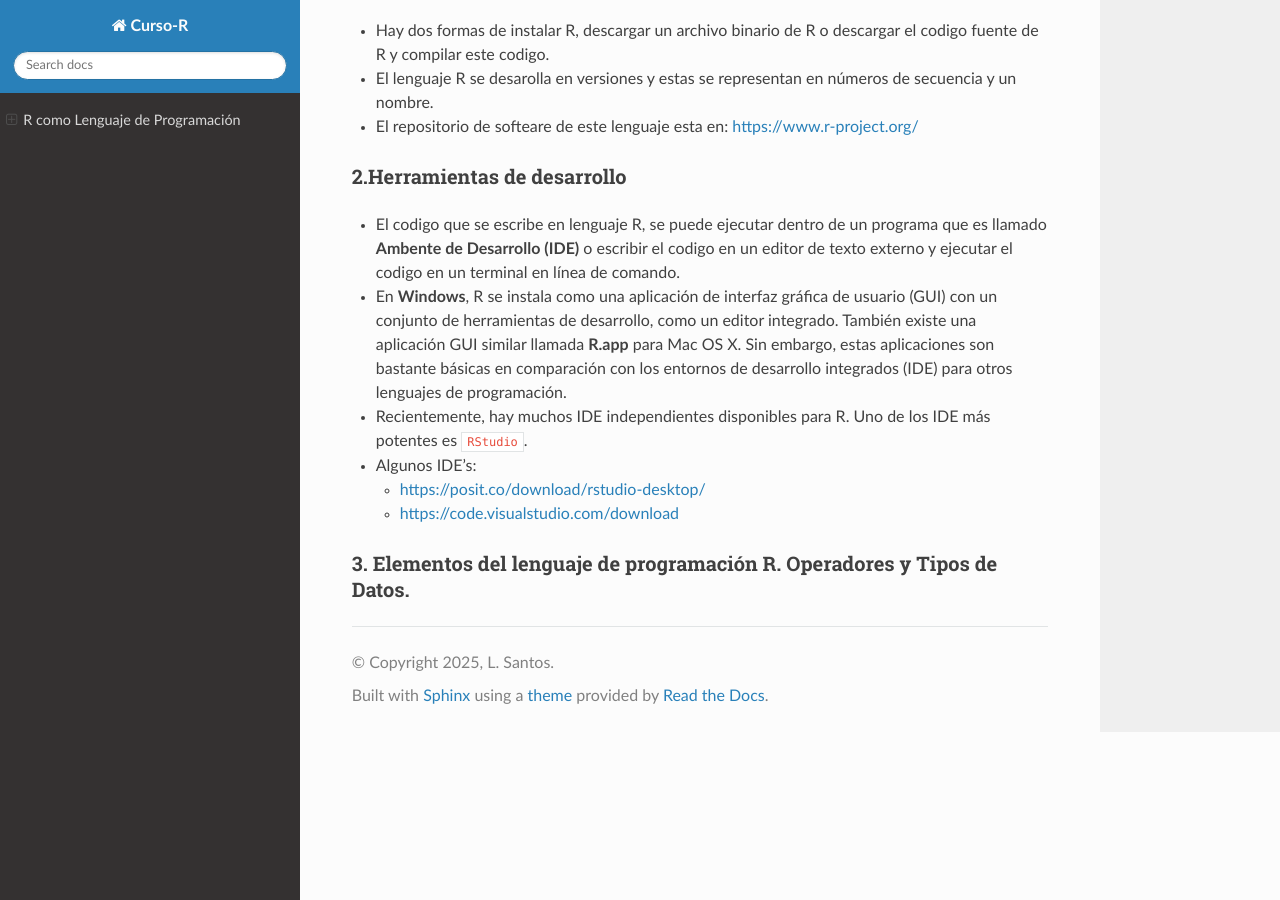
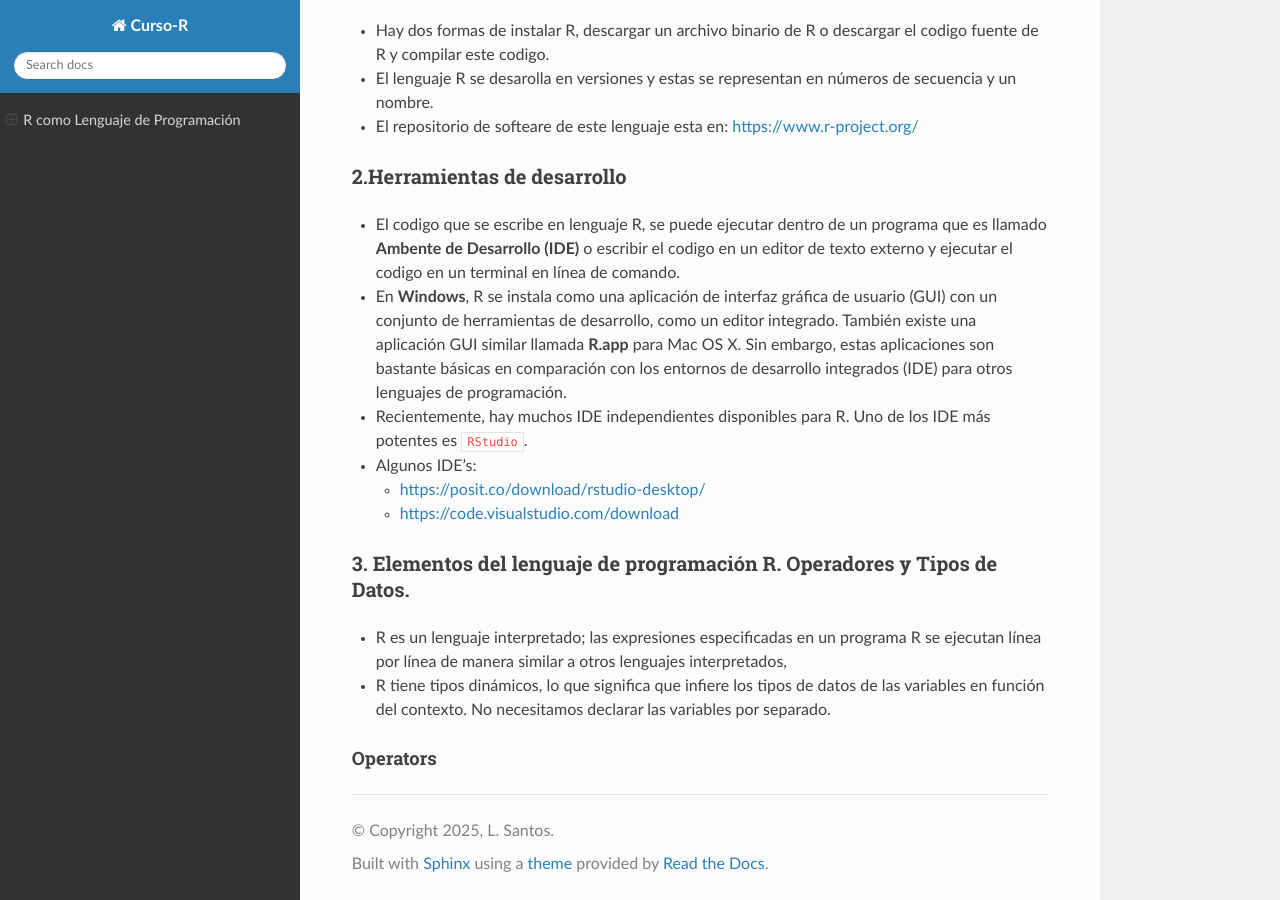
Before and after one commit to matecom57/santosg57-curso-r, a Sphinx documentation site: the page built from docs/source/Clase-03/clase-03.rst, in a window 1280 px wide and 900 px high, scrolled down 965 px. Built offline with Sphinx 7.4.7 and the Read the Docs theme 3.1.0, drawn with Linux system fonts in a browser that asks for light colours.

Commit message:
Test comité

```diff
--- a/docs/source/Clase-03/clase-03.rst
+++ b/docs/source/Clase-03/clase-03.rst
@@ -63,3 +63,10 @@ HOY
 
 3. Elementos del lenguaje de programación R. Operadores y Tipos de Datos.
 ************************************************
+
+-  R es un lenguaje interpretado; las expresiones especificadas en un programa R se ejecutan línea por línea de manera similar a otros lenguajes interpretados,
+
+- R tiene tipos dinámicos, lo que significa que infiere los tipos de datos de las variables en función del contexto. No necesitamos declarar las variables por separado.
+
+Operators
++++++++++
```
